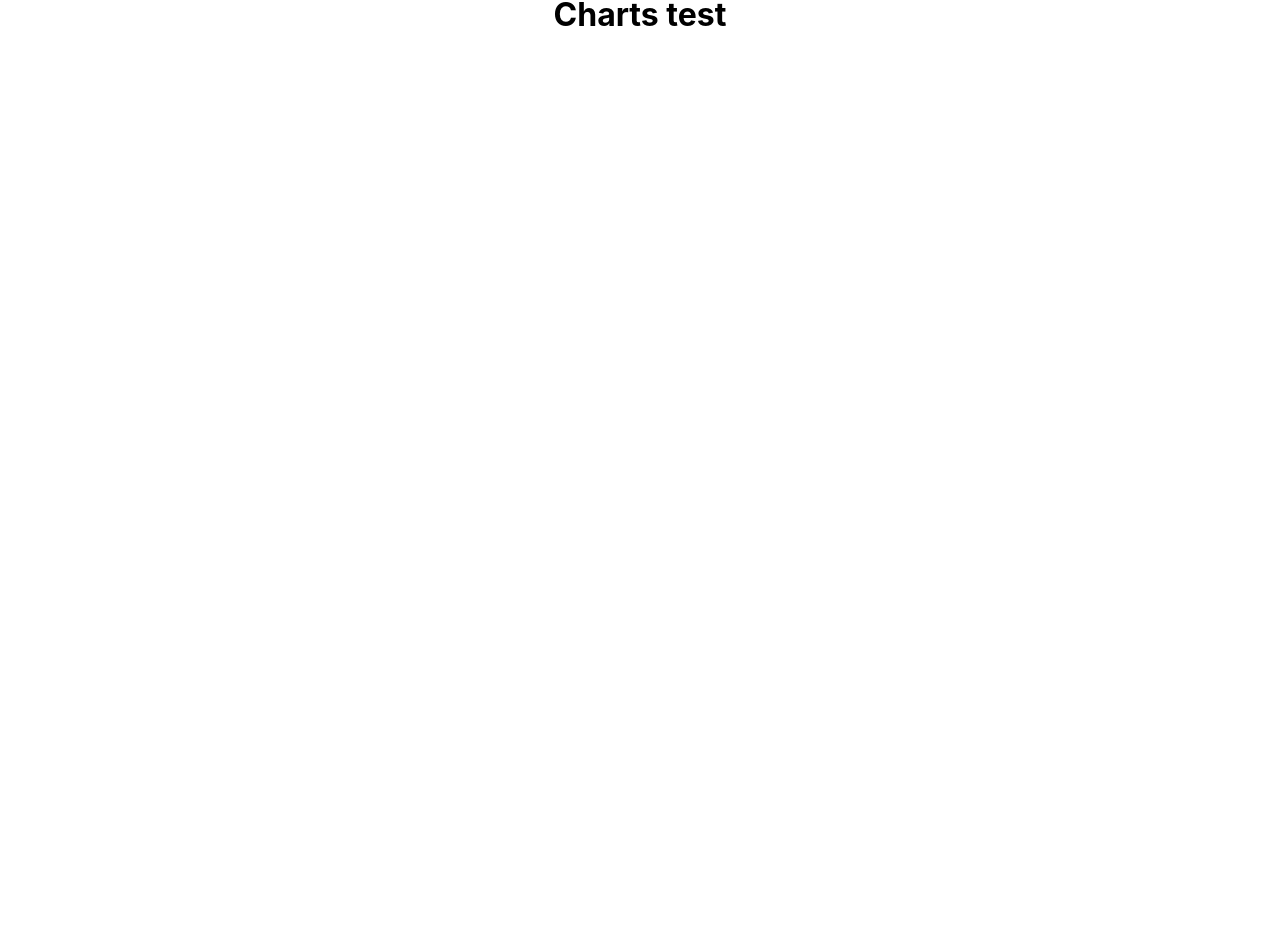
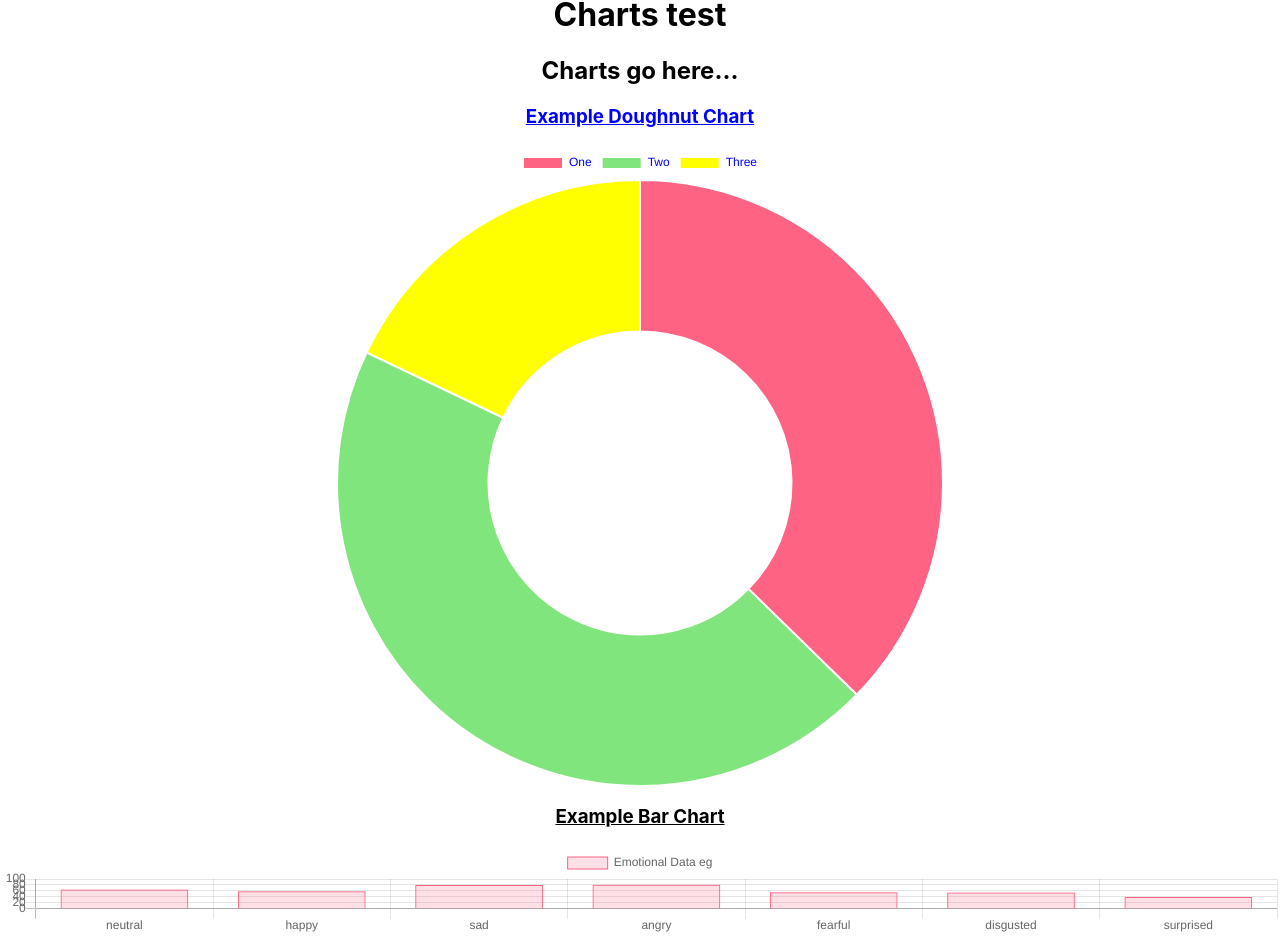
Before and after one commit to IanJPeek/Charts_test, a React (Create React App) app: page / in a window 1280 px wide. Shown: the part 26-965 px from the top of the page. Before the commit the page ends 800 px from the top, so only its background shows below. Built offline with nearby package versions, Linux system fonts and the light colour scheme.

Commit message:
display sample Donut & BarChart components

```diff
--- a/package.json
+++ b/package.json
@@ -6,7 +6,9 @@
     "@testing-library/jest-dom": "^4.2.4",
     "@testing-library/react": "^9.4.0",
     "@testing-library/user-event": "^7.2.1",
+    "chart.js": "^2.9.3",
     "react": "^16.12.0",
+    "react-chartjs-2": "^2.9.0",
     "react-dom": "^16.12.0",
     "react-scripts": "3.3.1"
   },
--- a/src/App.css
+++ b/src/App.css
@@ -2,9 +2,8 @@
   text-align: center;
 }
 
-.App-logo {
-  height: 40vmin;
-  pointer-events: none;
+.DoughnutHead{
+  color: blue;
 }
 
 @media (prefers-reduced-motion: no-preference) {
@@ -13,20 +12,7 @@
   }
 }
 
-.App-header {
-  background-color: #282c34;
-  min-height: 100vh;
-  display: flex;
-  flex-direction: column;
-  align-items: center;
-  justify-content: center;
-  font-size: calc(10px + 2vmin);
-  color: white;
-}
 
-.App-link {
-  color: #61dafb;
-}
 
 @keyframes App-logo-spin {
   from {
--- a/src/App.js
+++ b/src/App.js
@@ -1,11 +1,15 @@
 import React from 'react';
-import logo from './logo.svg';
 import './App.css';
+import Donut from './Components/Donut';
+import BarChart from './Components/BarChart';
 
 function App() {
   return (
     <div className="App">
       <h1>Charts test</h1>
+      <h2>Charts go here...</h2>
+      <Donut/>
+      <BarChart />
     </div>
   );
 }
--- /dev/null
+++ b/src/Components/BarChart.jsx
@@ -0,0 +1,46 @@
+import React from "react";
+import { Bar } from "react-chartjs-2";
+
+function BarChart(props) {
+  const data = {
+    labels: [
+      "neutral",
+      "happy",
+      "sad",
+      "angry",
+      "fearful",
+      "disgusted",
+      "surprised"
+    ],
+    datasets: [
+      {
+        label: "Emotional Data eg",
+        backgroundColor: "rgba(255,99,132,0.2)",
+        borderColor: "rgba(255,99,132,1)",
+        borderWidth: 1,
+        hoverBackgroundColor: "rgba(255,99,132,0.4)",
+        hoverBorderColor: "rgba(255,99,132,1)",
+        data: [65, 59, 80, 81, 56, 55, 40, 0]
+        // add eg ", 0" (dummy category) at end to set different minimum
+      }
+    ]
+  };
+
+  return (
+    <section>
+      <h3 className="BarHead">
+        <u>Example Bar Chart</u>
+      </h3>
+      <Bar
+        data={data}
+        width={100}
+        height={50}
+        options={{
+          maintainAspectRatio: false
+        }}
+      />
+    </section>
+  );
+}
+
+export default BarChart;
--- /dev/null
+++ b/src/Components/Donut.jsx
@@ -0,0 +1,36 @@
+import React from "react";
+import { Doughnut } from "react-chartjs-2";
+// import { defaults } from "react-chartjs-2";
+
+function Donut(props) {
+  const data = {
+    labels: ["One", "Two", "Three"],
+    datasets: [
+      {
+        data: [25, 30, 12],
+        backgroundColor: ["#FF6384", "rgba(112, 226, 108, 0.89)", "yellow"],
+        hoverBackgroundColor: ["#FF6384", "rgba(112, 226, 108, 0.89)", "yellow"]
+      }
+    ]
+  };
+
+  return (
+    <section>
+      <h3 className="DoughnutHead">
+        <u>Example Doughnut Chart</u>
+      </h3>
+      <Doughnut
+        data={data}
+        options={{
+          legend: {
+            labels: {
+              fontColor: "Blue"
+            }
+          }
+        }}
+      />
+    </section>
+  );
+}
+
+export default Donut;
```
Also changed, not shown: src/logo.svg (deleted), 1 other file (tests, documents, lock files or other folders).
